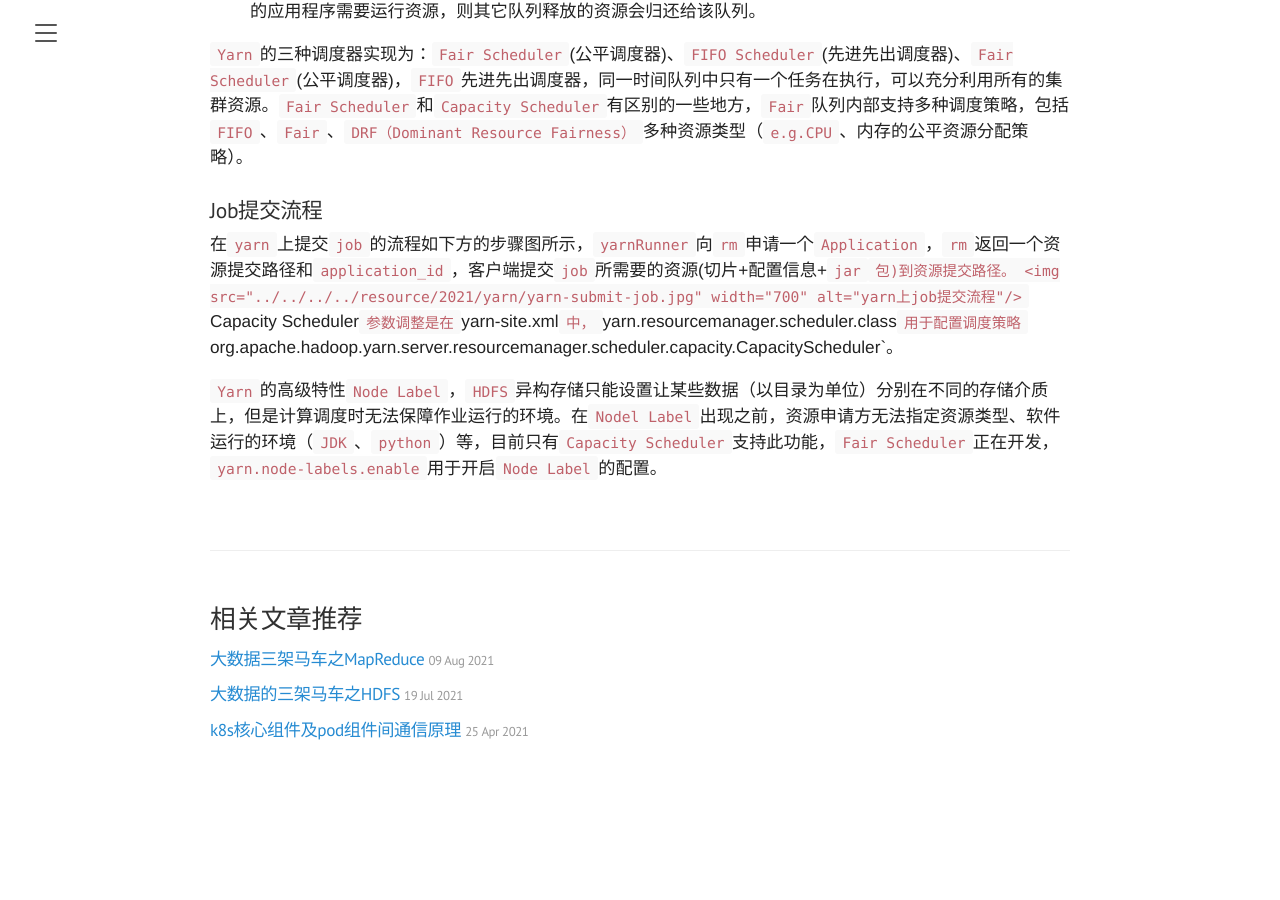
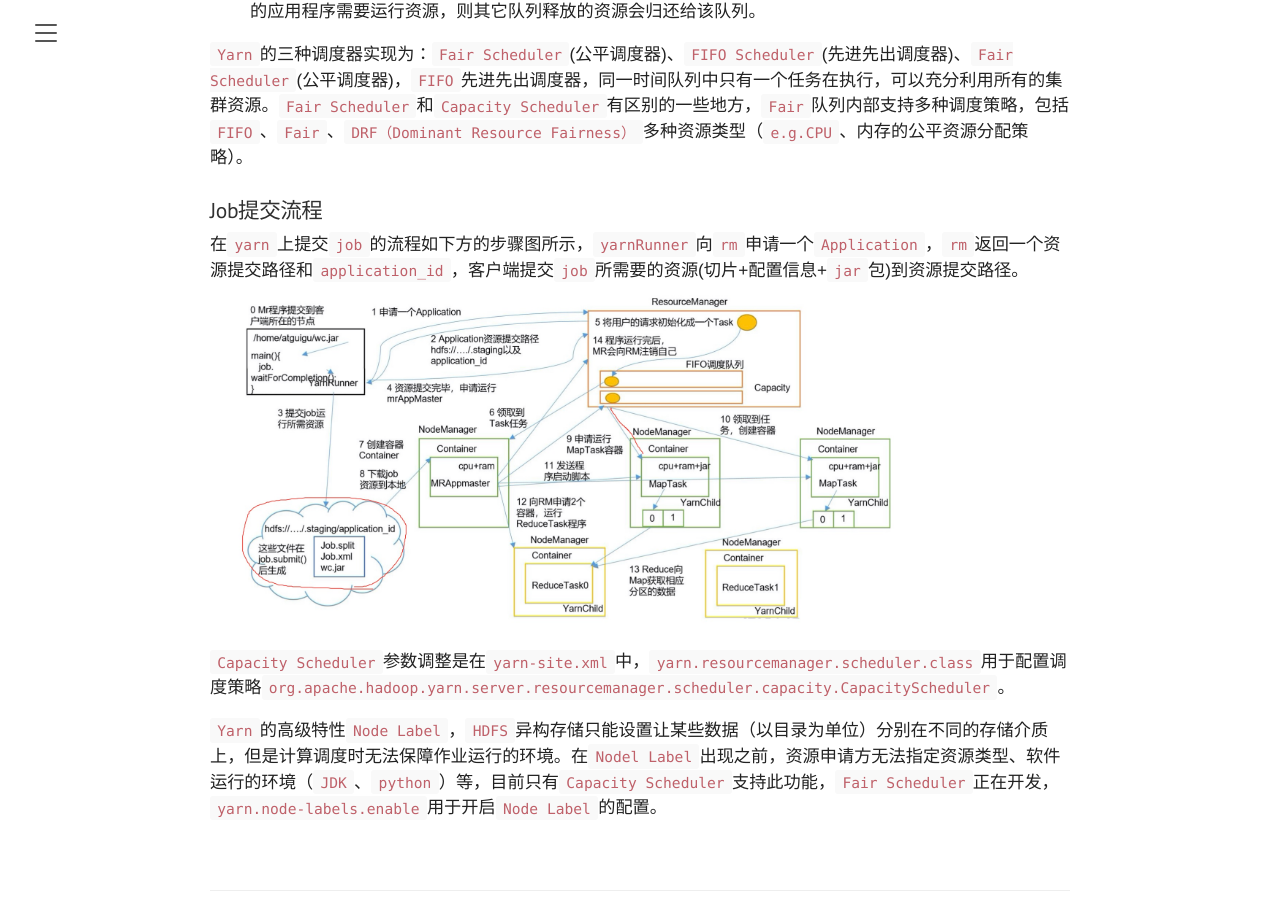
Before and after one commit to dongma/dongma.github.io, a Jekyll site: the page built from _posts/2021-11-07-yarn-resource-scheduler.md, in a window 1280 px wide and 900 px high, scrolled down 1459 px. Built offline with Jekyll 4.4.1, drawn with Linux system fonts in a browser that asks for light colours; before the commit the page ends 2252 px from its top, so only the background shows below that.

Commit message:
bugfix for picture could not be reviewed rightly in markdown doc

```diff
--- a/_posts/2021-11-07-yarn-resource-scheduler.md
+++ b/_posts/2021-11-07-yarn-resource-scheduler.md
@@ -37,7 +37,7 @@ message ContainerProto {
 `Yarn`的三种调度器实现为：`Fair Scheduler`(公平调度器)、`FIFO Scheduler`(先进先出调度器)、`Fair Scheduler`(公平调度器)，`FIFO`先进先出调度器，同一时间队列中只有一个任务在执行，可以充分利用所有的集群资源。`Fair Scheduler`和`Capacity Scheduler`有区别的一些地方，`Fair`队列内部支持多种调度策略，包括`FIFO`、`Fair`、`DRF（Dominant Resource Fairness）`多种资源类型（`e.g.CPU`、内存的公平资源分配策略）。
 
 ### Job提交流程
-在`yarn`上提交`job`的流程如下方的步骤图所示，`yarnRunner`向`rm`申请一个`Application`，`rm`返回一个资源提交路径和`application_id`，客户端提交`job`所需要的资源(切片+配置信息+`jar``包)到资源提交路径。
+在`yarn`上提交`job`的流程如下方的步骤图所示，`yarnRunner`向`rm`申请一个`Application`，`rm`返回一个资源提交路径和`application_id`，客户端提交`job`所需要的资源(切片+配置信息+`jar`包)到资源提交路径。
 <img src="../../../../resource/2021/yarn/yarn-submit-job.jpg" width="700" alt="yarn上job提交流程"/>
 `Capacity Scheduler`参数调整是在`yarn-site.xml`中，`yarn.resourcemanager.scheduler.class`用于配置调度策略`org.apache.hadoop.yarn.server.resourcemanager.scheduler.capacity.CapacityScheduler`。
 
```
